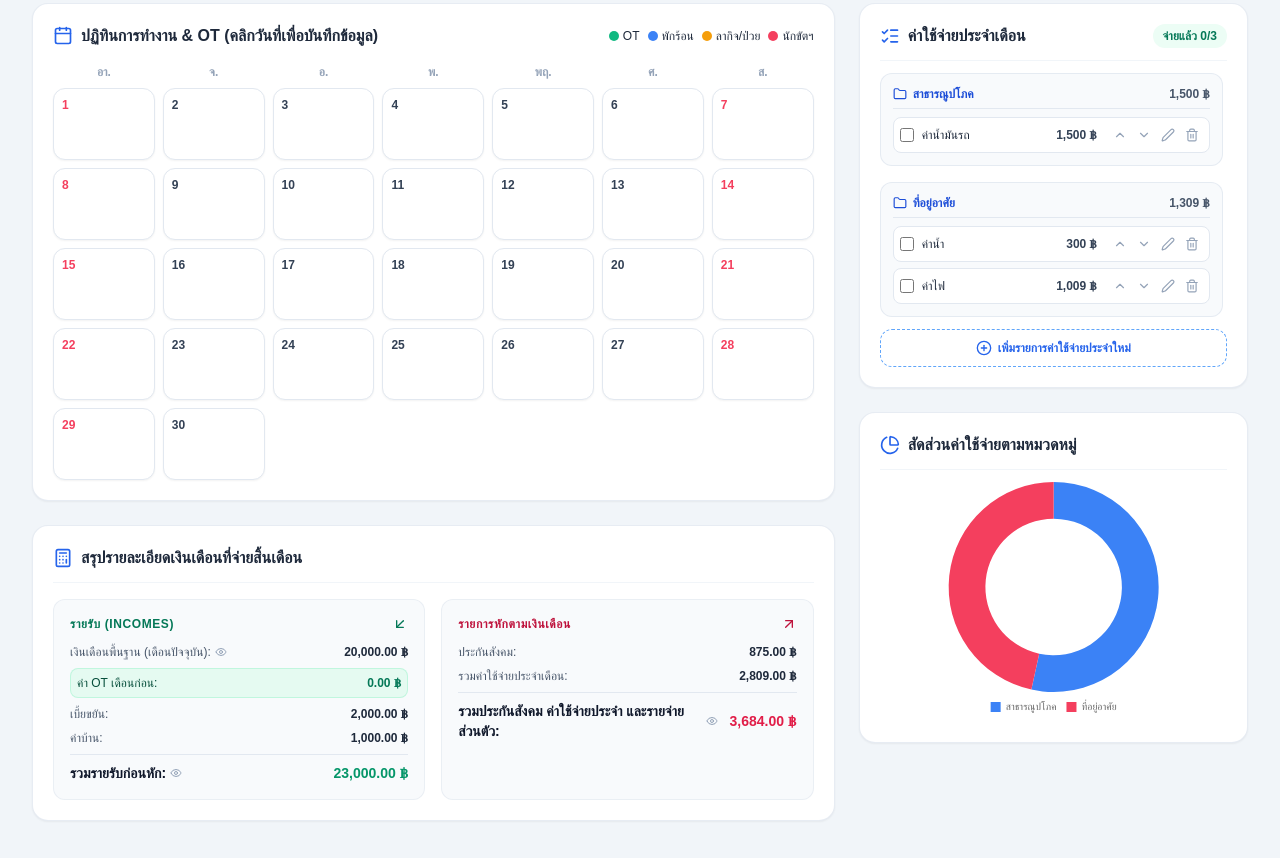
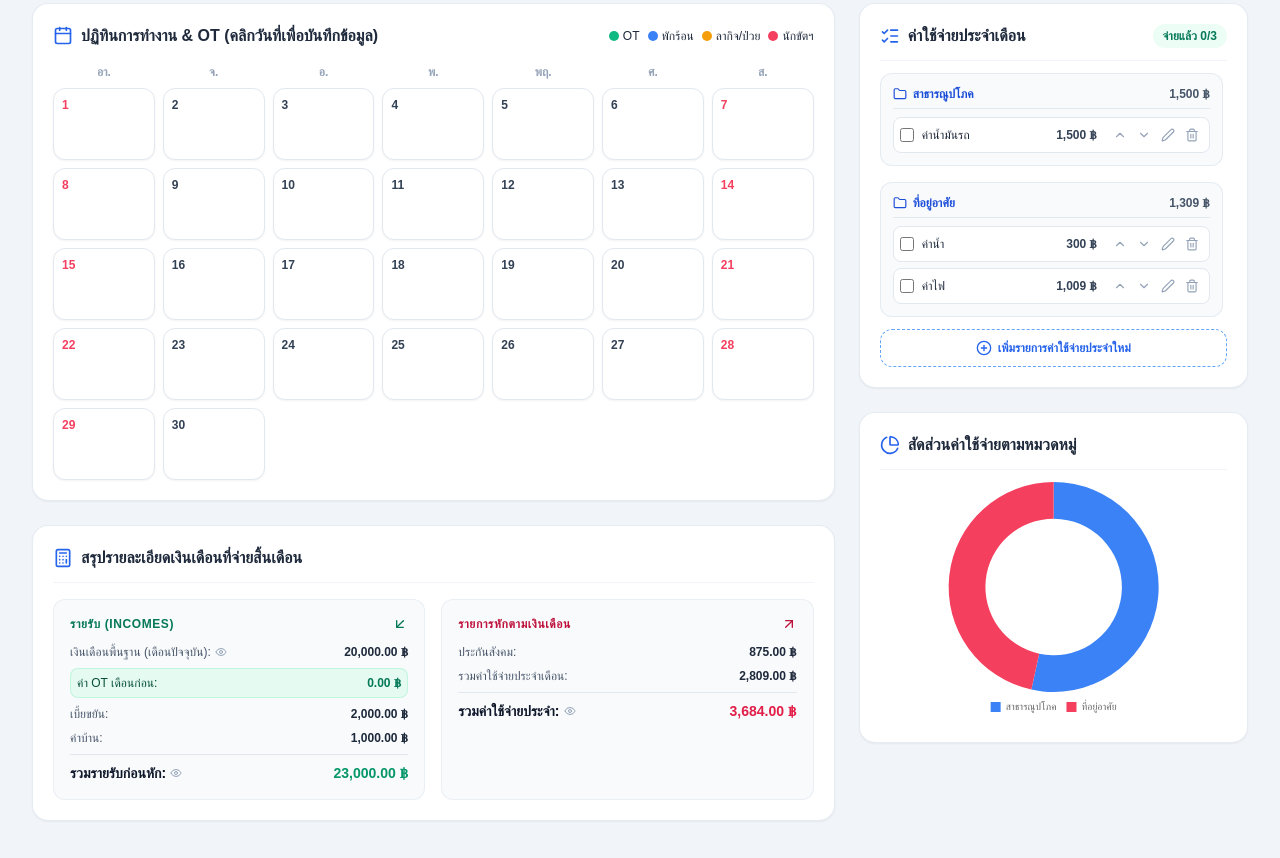
Before and after one commit to nam-notebook/Payroll-mek, a plain HTML site: page index.html in a window 1280 px wide. Shown: the part 302-1160 px from the top of the page. Drawn offline with nearby package versions, Linux system fonts and the light colour scheme; a web font is replaced by a local one.

Commit message:
Update index.html

```diff
--- a/index.html
+++ b/index.html
@@ -216,7 +216,7 @@
                             <div class="flex justify-between items-center gap-3"><span>รวมค่าใช้จ่ายประจำเดือน:</span><span id="sumFixedMonthlyExpenses" class="font-semibold text-slate-800 whitespace-nowrap">0.00 ฿</span></div>
                             <div class="border-t border-slate-200 pt-2 flex justify-between items-center gap-3 font-bold text-sm text-slate-900">
                                 <span class="flex items-center gap-1">
-                                    รวมประกันสังคม ค่าใช้จ่ายประจำ และรายจ่ายส่วนตัว:
+                                    รวมค่าใช้จ่ายประจำ:
                                     <button onclick="toggleVisibility('sumTotalDeductionsVal')" class="text-slate-400 hover:text-slate-600"><i data-lucide="eye" id="eyeIcon_sumTotalDeductionsVal" class="w-3 h-3"></i></button>
                                 </span>
                                 <span id="sumTotalDeductions" class="text-rose-600 whitespace-nowrap">0.00 ฿</span>
```
